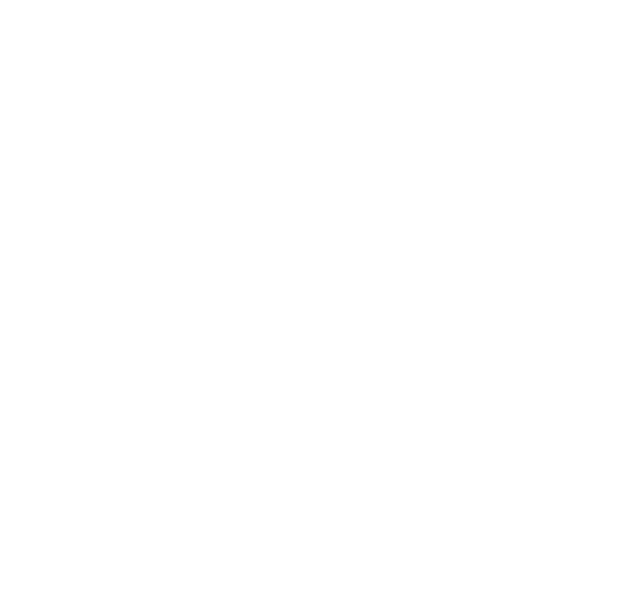
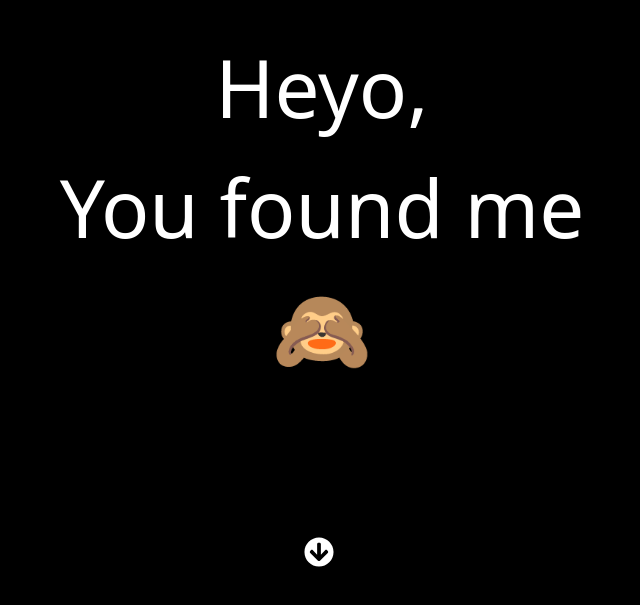
Before and after one commit to Owbird/Owbird, a Next.js app: page / in a window 1280 px wide. Shown: the part 193-798 px from the top of the page, without its empty margins (318-958 px from the left). Built offline with nearby package versions, Linux system fonts and the light colour scheme.

Commit message:
feat: Add Hero

```diff
--- a/src/app/(home)/page.tsx
+++ b/src/app/(home)/page.tsx
@@ -1,6 +1,6 @@
+import Hero from "@/components/home/Hero";
 import { generate_metadata } from "@/utils/generate_metadata";
 import { Metadata } from "next";
-import { Fragment } from "react";
 
 export const metadata: Metadata = generate_metadata({
   title: "Owbird",
@@ -13,7 +13,11 @@ export const metadata: Metadata = generate_metadata({
 });
 
 function App() {
-  return <Fragment></Fragment>;
+  return (
+    <main>
+      <Hero />
+    </main>
+  );
 }
 
 export default App;
--- a/src/app/layout.tsx
+++ b/src/app/layout.tsx
@@ -7,7 +7,7 @@ export default function RootLayout({
 }) {
   return (
     <html lang="en">
-      <body>{children}</body>
+      <body className="bg-black text-white">{children}</body>
     </html>
   );
 }
--- /dev/null
+++ b/src/components/home/Hero.tsx
@@ -0,0 +1,24 @@
+import { FaArrowCircleDown } from "react-icons/fa";
+
+const Hero = () => {
+  return (
+    <div className="flex flex-col justify-center items-center h-screen text-[5rem] text-center">
+      <p>Heyo,</p>
+      <p>You found me </p>
+      <p>🙈</p>
+
+      <div>
+        <FaArrowCircleDown
+          size={30}
+          className="absolute bottom-10 ml-[-40px] h-20 w-20 opacity-75 animate-ping"
+        />
+        <FaArrowCircleDown
+          size={30}
+          className="absolute bottom-10 ml-[-18px]"
+        />
+      </div>
+    </div>
+  );
+};
+
+export default Hero;
```
